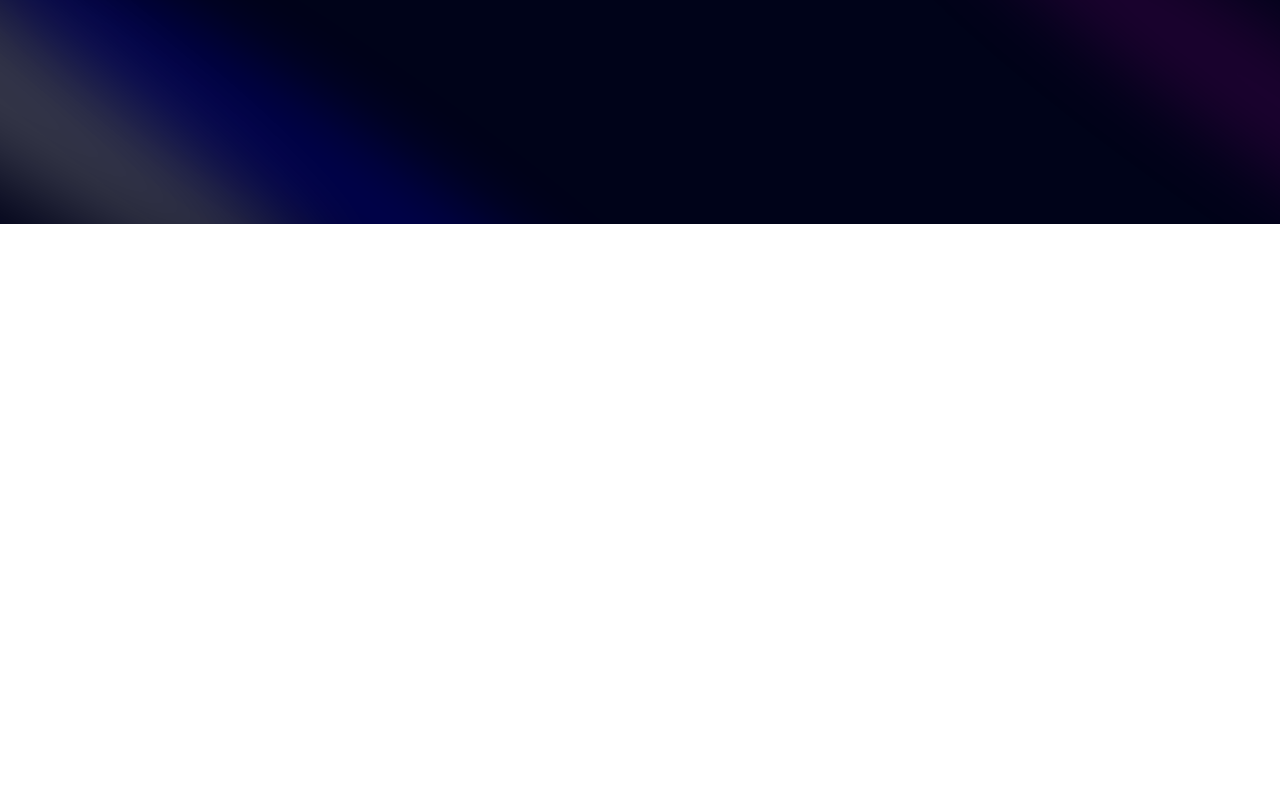
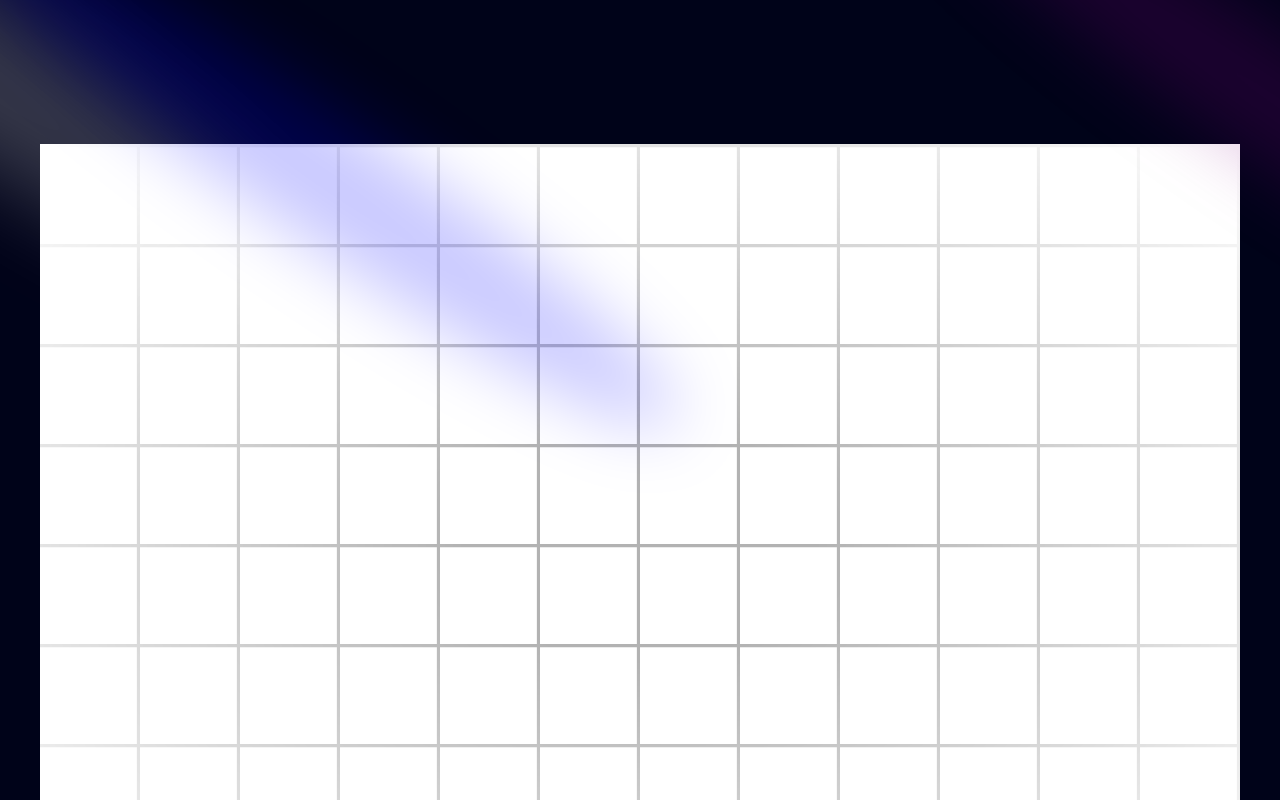
Before and after one commit to gmells/my_portfolio, a Next.js app: page / in a window 1280 px wide. Shown: the top 800 px of the page. Built offline with nearby package versions, Linux system fonts and the light colour scheme.

Commit message:
paste in grid and dot backgrounds from aceternity ui

```diff
--- a/components/Hero.tsx
+++ b/components/Hero.tsx
@@ -14,6 +14,17 @@
         />
         <Spotlight className="top-28 left-80 h-[80vh] w-[50vw]" fill="blue" />
       </div>
+
+      <div
+        className="h-screen w-full dark:bg-black-100 bg-white  dark:bg-grid-white/[0.2] bg-grid-black/[0.3]
+          relative flex items-center justify-center"
+      >
+        {/* Radial gradient for the container to give a faded look */}
+        <div
+          className="absolute pointer-events-none inset-0 flex items-center justify-center dark:bg-black-100
+          bg-white [mask-image:radial-gradient(ellipse_at_center,transparent_20%,black)]"
+        />
+      </div>
     </div>
   );
 };
```
